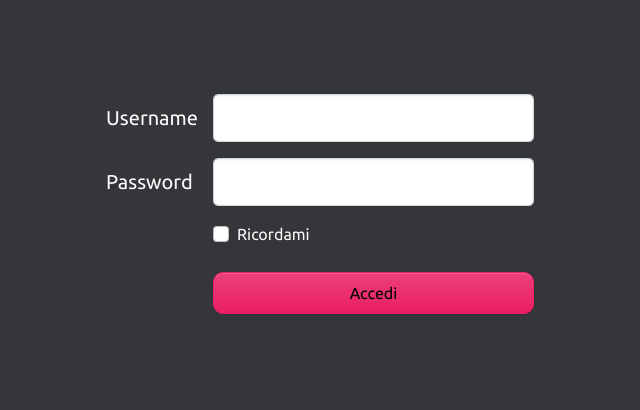
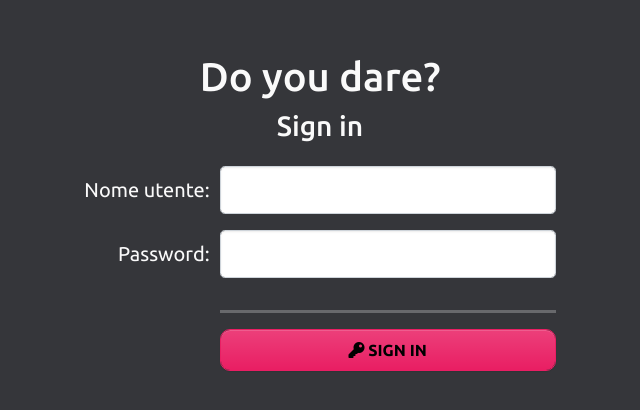
Before and after one commit to Bylothink/do-you-dare, a Vue app: page /login in a window 1280 px wide. Shown: the part 188-598 px from the top of the page, without its empty margins (320-960 px from the left). Built offline with nearby package versions, Linux system fonts and the light colour scheme.

Commit message:
[IMP] Messo in bolla il form di login.

```diff
--- a/src/assets/scss/_variables.scss
+++ b/src/assets/scss/_variables.scss
@@ -27,8 +27,8 @@ $lg-size: 992px;
 $xl-size: 1200px;
 $xxl-size: 1400px;
 
-$max-mobile-size: $md-size - 1px;
-$min-tablet-size: $md-size;
+$max-mobile-size: $sm-size - 1px;
+$min-tablet-size: $sm-size;
 $max-tablet-size: $lg-size - 1px;
 $min-desktop-size: $lg-size;
 
--- a/src/assets/scss/main.scss
+++ b/src/assets/scss/main.scss
@@ -15,7 +15,48 @@ body
     font-family: variables.$font-family;
 }
 
+hr,
+hr:not([size])
+{
+    background-color: rgba(255, 255, 255, 0.25);
+    border: none;
+    height: 3px;
+    opacity: 1;
+}
+
+label
+{
+    &:after
+    {
+        content: ":";
+        margin-right: 0.5em;
+    }
+}
+
 .btn
 {
     border-radius: 10px;
+    font-weight: bold;
+    text-transform: uppercase;
 }
+
+@media (min-width: variables.$sm-size)
+{
+    .form-table
+    {
+        display: table;
+    }
+    .form-row
+    {
+        display: table-row;
+    }
+    .form-cell
+    {
+        display: table-cell;
+
+        &.col-form-label
+        {
+            text-align: right;
+        }
+    }
+}
--- a/src/layouts/CenteredLayout.vue
+++ b/src/layouts/CenteredLayout.vue
@@ -11,14 +11,14 @@
         name: "CenteredLayout",
         props: {
             tag: {
-                default: "div",
+                default: "main",
                 type: String
             }
         }
     });
 </script>
 
-<style>
+<style lang="scss" scoped>
     .centered-layout
     {
         align-items: center;
--- a/src/pages/AboutPage.vue
+++ b/src/pages/AboutPage.vue
@@ -1,5 +1,5 @@
 <template>
-    <CenteredLayout id="about-page" tag="main">
+    <CenteredLayout id="about-page">
         <h1>This is an about page</h1>
     </CenteredLayout>
 </template>
--- a/src/pages/HomePage.vue
+++ b/src/pages/HomePage.vue
@@ -1,5 +1,5 @@
 <template>
-    <CenteredLayout id="home-page" tag="main">
+    <CenteredLayout id="home-page">
         <Card id="background-card" facedown />
         <h1 class="title">
             Do you dare?
--- a/src/pages/LoginPage.vue
+++ b/src/pages/LoginPage.vue
@@ -1,41 +1,37 @@
 <template>
-    <CenteredLayout id="login-page" tag="main">
-        <form @submit.prevent="onSubmit">
-            <div class="row mb-3">
-                <label for="user" class="col-sm-3 col-form-label col-form-label-lg">Username</label>
-                <div class="col-sm-9">
-                    <input id="user"
+    <CenteredLayout id="login-page">
+        <h1>Do you dare?</h1>
+        <h3 class="mb-4">
+            Sign in
+        </h3>
+        <form class="mx-3 form-table" @submit.prevent="onSubmit">
+            <div class="form-row">
+                <label for="username" class="form-cell col-form-label col-form-label-lg">Nome utente</label>
+                <div class="form-cell">
+                    <input id="username"
                            v-model="username"
+                           class="form-control form-control-lg mb-3"
                            type="text"
-                           class="form-control form-control-lg"
                            required />
                 </div>
             </div>
-            <div class="row mb-3">
-                <label for="pass" class="col-sm-3 col-form-label col-form-label-lg">Password</label>
-                <div class="col-sm-9">
-                    <input id="pass"
+            <div class="form-row">
+                <label for="password" class="form-cell col-form-label col-form-label-lg">Password</label>
+                <div class="form-cell">
+                    <input id="password"
                            v-model="password"
+                           class="form-control form-control-lg mb-3"
                            type="password"
-                           class="form-control form-control-lg"
                            required />
                 </div>
             </div>
-            <div class="row mb-3">
-                <div class="col-sm-9 offset-sm-3">
-                    <div class="form-check">
-                        <input id="checkbox"
-                               v-model="rememberMe"
-                               class="form-check-input"
-                               type="checkbox" />
-                        <label class="form-check-label" for="checkbox">Ricordami</label>
-                    </div>
-                </div>
-            </div>
-            <div class="row mb-3 mt-4">
-                <div class="col-sm-9 offset-sm-3">
-                    <button class="form control form-control-lg btn btn-primary" type="submit">
-                        Accedi
+            <div class="form-row">
+                <span></span>
+                <div class="form-cell">
+                    <hr />
+                    <button class="form-control form-control-lg btn btn-primary" type="submit">
+                        <span class="fas fa-key"></span>
+                        Sign in
                     </button>
                 </div>
             </div>
@@ -44,80 +40,49 @@
 </template>
 
 <script lang="ts">
-    import { defineComponent } from "vue";
-    import axios from "axios";
+    import { defineComponent, ref } from "vue";
+
+    import { useStore } from "@/store";
 
     import CenteredLayout from "@/layouts/CenteredLayout.vue";
-
-    const LoginQuery = `mutation tokenAuth($username: String!, $password: String!) {
-        tokenAuth(username: $username, password: $password) {
-            token
-        }
-    }`;
 
     export default defineComponent({
         name: "LoginPage",
         components: { CenteredLayout },
-        data: function()
+
+        setup: () =>
         {
-            return {
-                username: "",
-                password: "",
-                rememberMe: false
+            const store = useStore();
+
+            const username = ref("");
+            const password = ref("");
+
+            const onSubmit = (): void =>
+            {
+                store.dispatch("user/login", { username: username.value, password: password.value })
+                    .then(() => alert("Login avvenuto con successo!"))
+                    .catch(() => alert("Si è verificato un errore!"));
             };
-        },
-        methods: {
-            async onSubmit(payload: Event)
-            {
-                try
-                {
-                    const response: any = await axios.post("http://localhost:8000/auth/", {
-                        query: LoginQuery,
-                        variables: {
-                            username: this.username,
-                            password: this.password
-                        }
-                    });
-                    if (response.data.data.tokenAuth == null)
-                    {
-                        console.error(response.data.errors[0].message);
-                        alert(response.data.errors[0].message);
-                    }
-                    else
-                    {
-                        console.log(response.data.data.tokenAuth.token);
 
-                        if (this.rememberMe)
-                        {
-                            localStorage.setItem("token", response.data.data.tokenAuth.token);
-                        }
-                        else
-                        {
-                            sessionStorage.setItem("token", response.data.data.tokenAuth.token);
-                        }
-                    }
-                }
-                catch (exc)
-                {
-                    console.log((exc as Error).message);
-                    alert("Si è verificato un problema, riprovare più tardi");
-                }
-            }
+            return { username, password, onSubmit };
         }
     });
 </script>
 
 <style lang="scss" scoped>
+    @use "@/assets/scss/variables";
+
     #login-page
     {
-        .btn.btn-primary
+        @media (max-width: variables.$max-mobile-size)
         {
-            width: 100%;
-        }
-        .form-check > input,
-        .form-check > label
-        {
-            cursor: pointer;
+            & > .form-table > .form-row > .form-cell
+            {
+                & > hr
+                {
+                    margin-top: 2em;
+                }
+            }
         }
     }
 </style>
--- a/src/pages/MatchPage.vue
+++ b/src/pages/MatchPage.vue
@@ -1,5 +1,5 @@
 <template>
-    <CenteredLayout id="match-page" tag="main">
+    <CenteredLayout id="match-page">
         <Deck :card="card" @fold="getNewCard" />
         <h1 class="title">
             Do you dare?
```
Also changed, not shown: src/types/volar.d.ts (added, +10 -0 lines).
